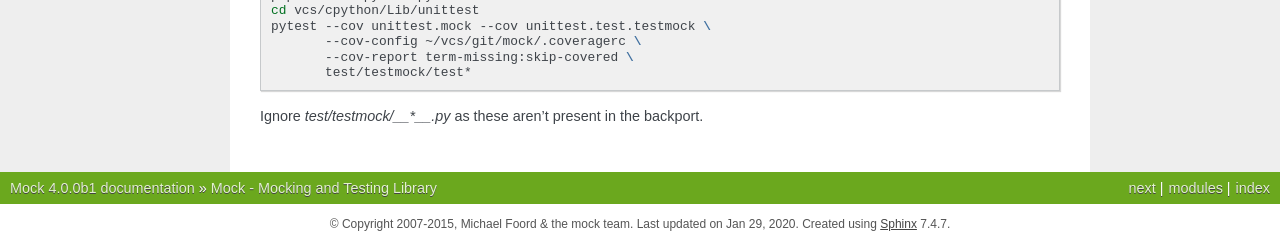
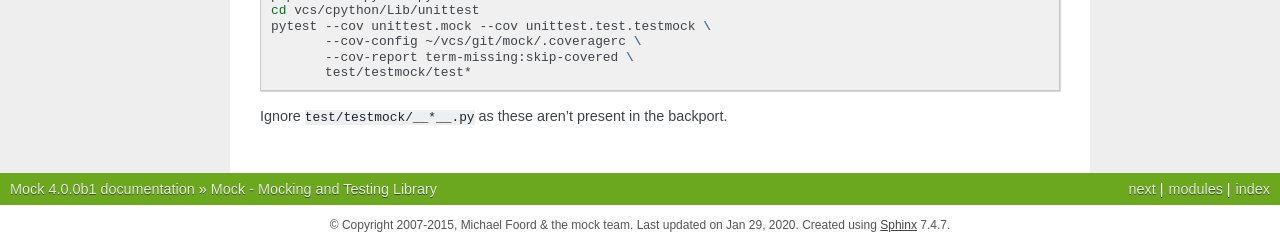
Before and after one commit to testing-cabal/mock, a Sphinx documentation site: the page built from docs/index.txt, in a window 1280 px wide. Shown: the part 3099-3341 px from the top of the page. Built offline with Sphinx 7.4.7, drawn with Linux system fonts in a browser that asks for light colours; the version number is read from the project's files by our own code.

Commit message:
ReST bugfix

```diff
--- a/docs/index.txt
+++ b/docs/index.txt
@@ -200,4 +200,4 @@ master branch, then roughly as follows:
           --cov-report term-missing:skip-covered \
           test/testmock/test*
 
-Ignore `test/testmock/__*__.py` as these aren't present in the backport.
+Ignore ``test/testmock/__*__.py`` as these aren't present in the backport.
```
